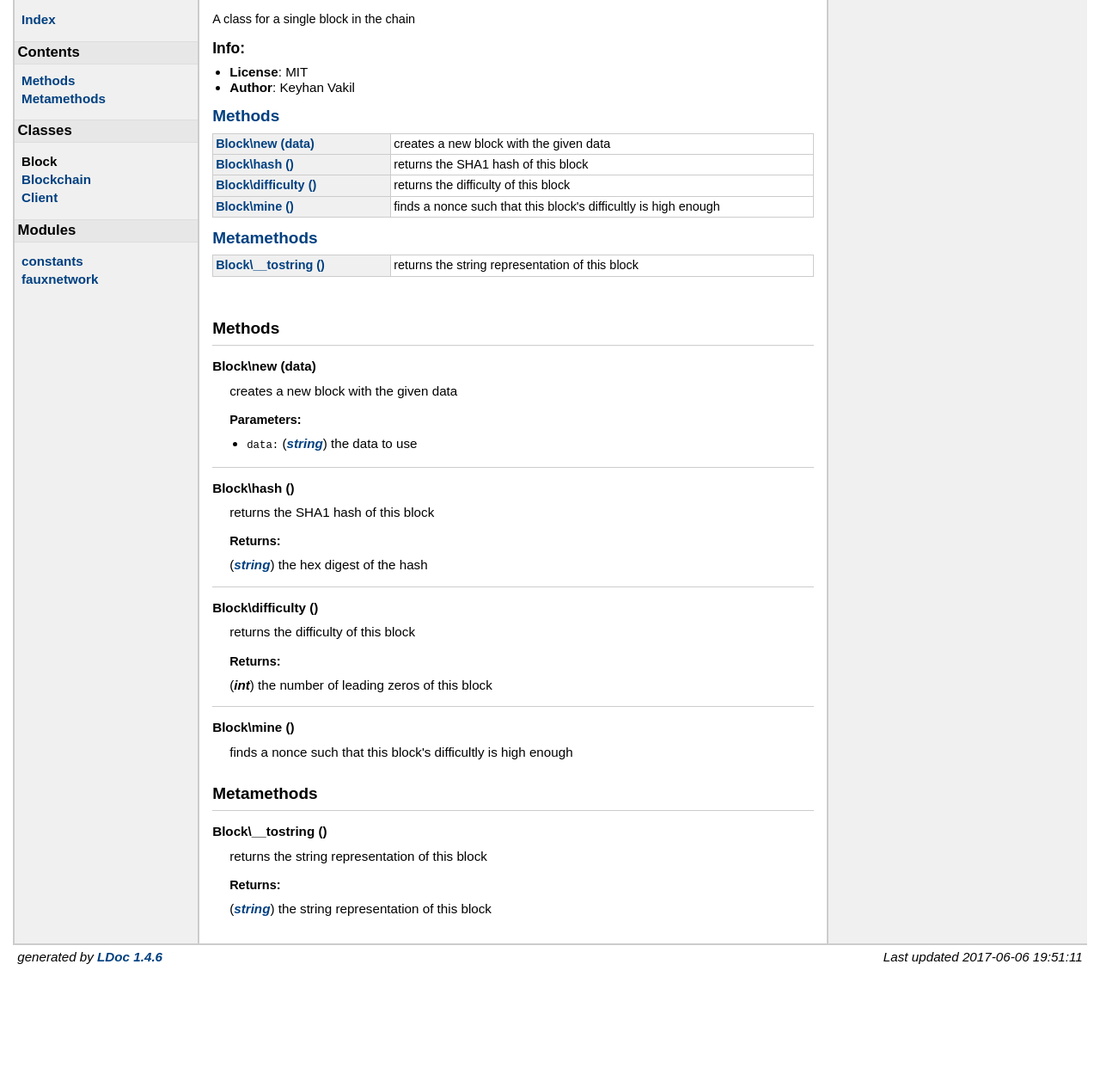
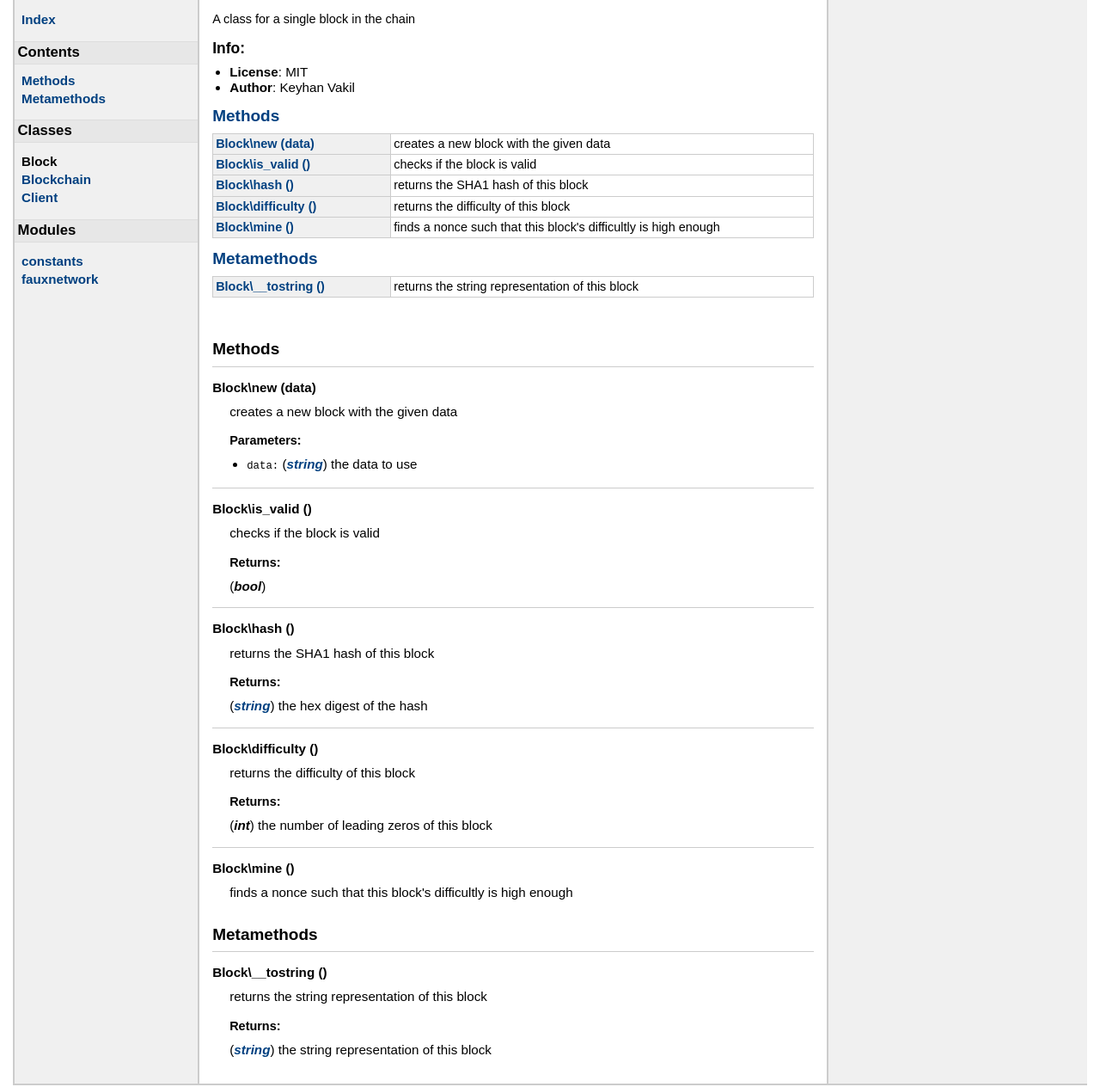
Before and after one commit to kvakil/moonchain, a plain HTML site: page docs/classes/Block.html in a window 1280 px wide. Shown: the part 63-1327 px from the top of the page at 86% size. Before the commit the page ends 1190 px from the top, so only its background shows below. Drawn offline with Linux system fonts and the light colour scheme.

Commit message:
Update docs

```diff
--- a/docs/classes/Block.html
+++ b/docs/classes/Block.html
@@ -70,6 +70,10 @@
 	<td class="summary">creates a new block with the given data</td>
 	</tr>
 	<tr>
+	<td class="name" nowrap><a href="#Block\is_valid">Block\is_valid ()</a></td>
+	<td class="summary">checks if the block is valid</td>
+	</tr>
+	<tr>
 	<td class="name" nowrap><a href="#Block\hash">Block\hash ()</a></td>
 	<td class="summary">returns the SHA1 hash of this block</td>
 	</tr>
@@ -113,6 +117,26 @@
         </li>
     </ul>
 
+
+
+
+
+</dd>
+    <dt>
+    <a name = "Block\is_valid"></a>
+    <strong>Block\is_valid ()</strong>
+    </dt>
+    <dd>
+    checks if the block is valid
+
+
+
+    <h3>Returns:</h3>
+    <ol>
+
+           <span class="types"><span class="type">bool</span></span>
+
+    </ol>
 
 
 
@@ -203,7 +227,7 @@
 </div> <!-- id="main" -->
 <div id="about">
 <i>generated by <a href="http://github.com/stevedonovan/LDoc">LDoc 1.4.6</a></i>
-<i style="float:right;">Last updated 2017-06-06 19:51:11 </i>
+<i style="float:right;">Last updated 2017-06-10 10:36:01 </i>
 </div> <!-- id="about" -->
 </div> <!-- id="container" -->
 </body>
```
Also changed, not shown: docs/classes/Blockchain.html (+1 -1 lines), docs/classes/Client.html (+1 -1 lines), docs/index.html (+1 -1 lines), docs/modules/constants.html (+1 -1 lines), docs/modules/fauxnetwork.html (+1 -1 lines).
